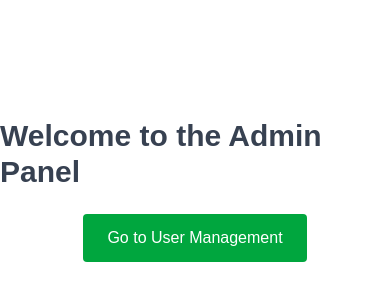
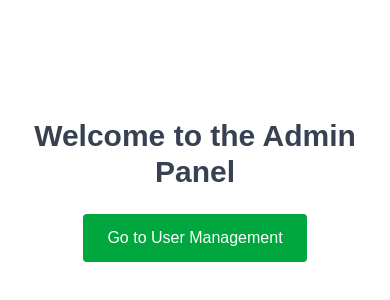
Before and after one commit to hannakozak/user-management-app, a Next.js app: page / in a window 390 px wide. Shown: the part 232-532 px from the top of the page. Built offline with nearby package versions, Linux system fonts and the light colour scheme.

Commit message:
style: fix responsivness

```diff
--- a/src/app/page.tsx
+++ b/src/app/page.tsx
@@ -3,7 +3,9 @@ import Link from 'next/link';
 export default function Home() {
 	return (
 		<main className="flex flex-col items-center justify-center h-screen">
-			<h1 className="text-3xl font-bold mb-6">Welcome to the Admin Panel</h1>
+			<h1 className="text-3xl font-bold mb-6 text-center">
+				Welcome to the Admin Panel
+			</h1>
 
 			<Link
 				href="/users"
--- a/src/app/users/page.tsx
+++ b/src/app/users/page.tsx
@@ -48,7 +48,7 @@ export default function UsersPage() {
 
 	return (
 		<main className="flex flex-col items-center">
-			<div className="flex items-center justify-between w-full bg-green-700 h-16">
+			<div className="flex flex-col md:flex-row items-center  justify-around  md:justify-between w-full bg-green-700 h-24">
 				<h1 className="text-2xl font-bold px-6 text-white">User Management</h1>
 				<button
 					onClick={() => router.push('/users/create')}
--- a/src/components/UsersTable.tsx
+++ b/src/components/UsersTable.tsx
@@ -41,7 +41,7 @@ export const UsersTable = ({ users, handleDelete }: UsersTableProps) => {
 	};
 
 	return (
-		<div className="overflow-x-auto">
+		<div className="overflow-x-auto max-w-l mx-3 mb-6">
 			<UserFilters filters={filters} onChange={setFilters} />
 			<table className="hidden min-w-full md:table">
 				<thead className="text-left text-sm text-gray-500">
@@ -103,7 +103,7 @@ export const UsersTable = ({ users, handleDelete }: UsersTableProps) => {
 					))}
 				</tbody>
 			</table>
-			<div className="md:hidden flex flex-col gap-4 p-2 text-sm text-gray-500">
+			<div className="md:hidden flex flex-col md:flex-row md:flex-wrap  gap-4 p-2 text-sm text-gray-500">
 				{filteredUsers.map((user) => (
 					<div
 						key={user.UserID}
```
